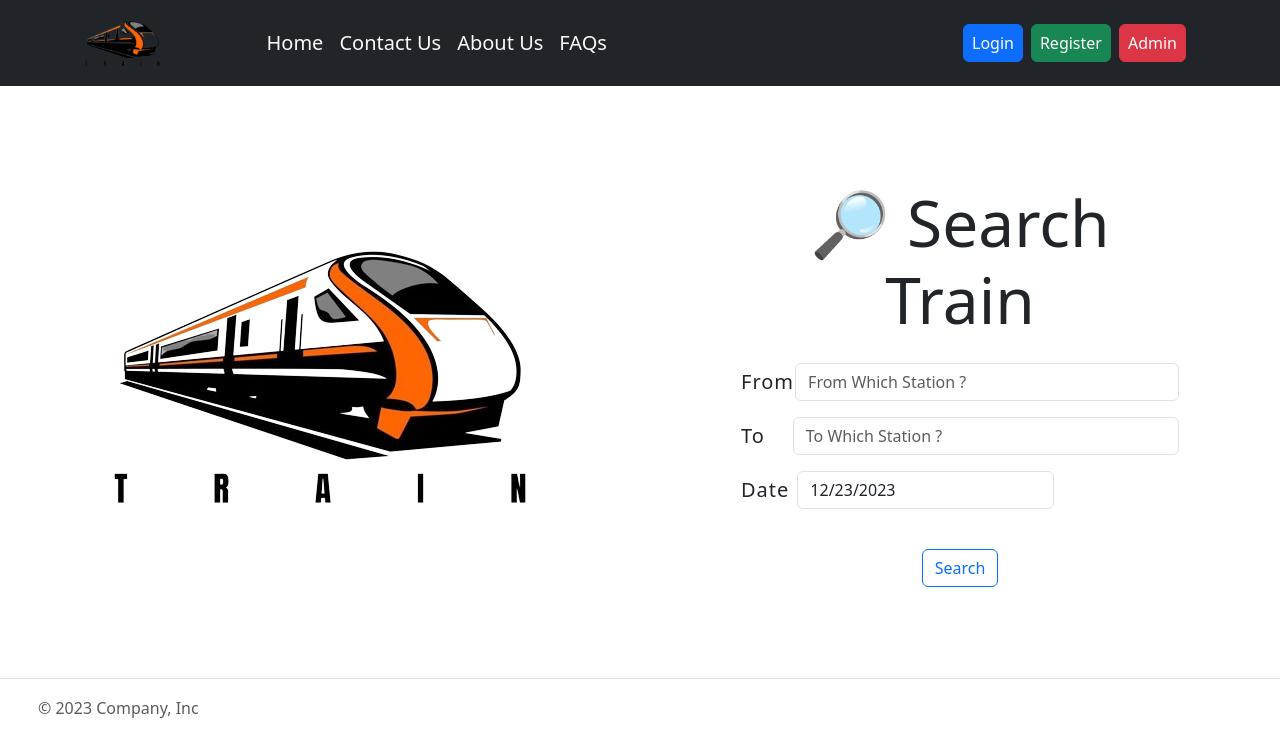
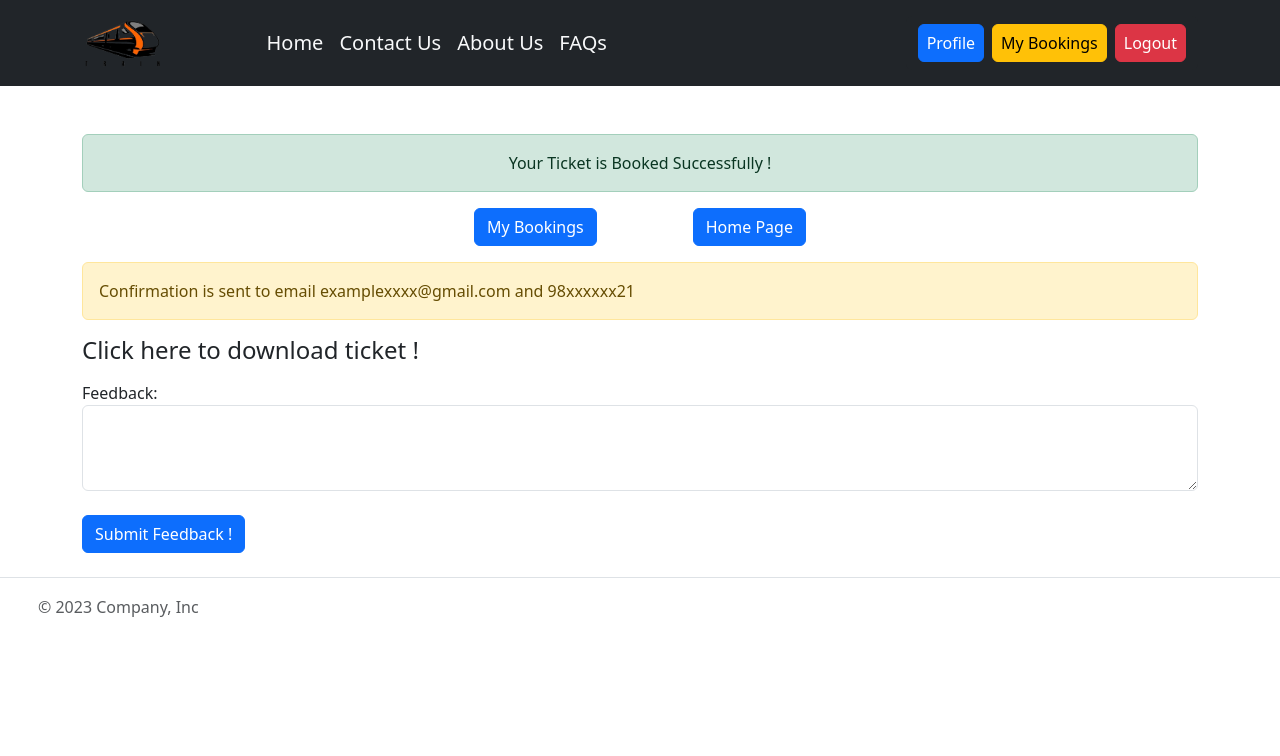
Before and after one commit to TrainReservationSystem/railway-reservation-system, a React (Create React App) app: page /booksuccess in a window 1280 px wide. Shown: the top 756 px of the page. Built offline with nearby package versions, Linux system fonts and the light colour scheme.

Commit message:
Added booking success component and modified routes

```diff
--- a/src/App.jsx
+++ b/src/App.jsx
@@ -7,12 +7,12 @@ import {
   createBrowserRouter,
   createRoutesFromElements,
 } from "react-router-dom";
-import "../node_modules/bootstrap/dist/css/bootstrap.min.css";
 import AboutUs from "./components/aboutUs/AboutUs";
 import ContactUs from "./components/aboutUs/ContactUs";
 import Faqs from "./components/aboutUs/Faqs";
 import UserLogin from "./components/authentication/UserLogin";
 import SignUp from "./components/user/SignUp";
+import MyBookings from "./components/user/MyBookings";
 import AdminLogin from "./components/authentication/AdminLogin";
 import MainDiv from "./components/MainDiv";
 import TrainList from "./components/train/TrainList";
@@ -20,6 +20,7 @@ import AddTrain from "./components/train/AddTrain";
 import TrainStatus from "./components/train/TrainStatus";
 import PassengerDetails from "./components/bookings/PassengerDetails";
 import AdminHome from "./components/admin/AdminHome";
+import BookingSuccess from "./components/bookings/BookingSuccess";
 
 const App = () => {
   const appStyles = {
@@ -43,6 +44,8 @@ const App = () => {
         <Route path="addtrain" element={<AddTrain/>} />
         <Route path="trainstatus" element={<TrainStatus/>} />
         <Route path="passengerdetails" element={<PassengerDetails />} />
+        <Route path="booksuccess" element={<BookingSuccess />} />
+        <Route path="mybookings" element={<MyBookings/>} />
         <Route path="*" element={<Landing />} />
       </Route>
     )
--- a/src/components/MainDiv.jsx
+++ b/src/components/MainDiv.jsx
@@ -4,7 +4,7 @@ import { Outlet } from "react-router-dom";
 import Footer from "./common/Footer";
 
 const MainDiv = () => {
-  const [isLoggedIn, setLoggedIn] = useState(false);
+  const [isLoggedIn, setLoggedIn] = useState(true);
 
   return (
     <>
--- a/src/components/bookings/BookingSuccess.jsx
+++ b/src/components/bookings/BookingSuccess.jsx
@@ -0,0 +1,58 @@
+import React from "react";
+import { Link } from "react-router-dom";
+
+const BookingSuccess = () => {
+  return (
+    <>
+      <div>
+        <div className="container mt-5">
+          <div className="text-center">
+            <div className="alert alert-success">
+              Your Ticket is Booked Successfully !
+            </div>
+          </div>
+
+          <div className="text-center">
+            <Link to="/mybookings">
+              <button type="button" className="btn btn-primary mr-2 mx-5">
+                {" "}
+                My Bookings{" "}
+              </button>
+            </Link>
+            <Link to="/">
+              <button type="button" className="btn btn-primary mx-5">
+                Home Page
+              </button>
+            </Link>
+          </div>
+
+          <div className="mt-3">
+            <div className="alert alert-warning">
+              Confirmation is sent to email examplexxxx@gmail.com and 98xxxxxx21
+            </div>
+          </div>
+
+          <h4>Click here to download ticket ! </h4>
+          <div className="mt-3">
+            <form>
+              <div className="form-group">
+                <label for="feedback">Feedback:</label>
+                <textarea
+                  className="form-control"
+                  id="feedback"
+                  rows="3"
+                ></textarea>
+              </div>
+              <br></br>
+              <button type="submit" className="btn btn-primary">
+                Submit Feedback !
+              </button>
+            </form>
+          </div>
+        </div>
+      </div>
+    </>
+  );
+};
+
+export default BookingSuccess;
--- a/src/components/bookings/PassengerDetails.jsx
+++ b/src/components/bookings/PassengerDetails.jsx
@@ -2,6 +2,7 @@ import React, { useState } from "react";
 import PassengerRow from "./PassengerRow";
 import FareSummary from "./FareSummary";
 import ContactDetails from "./ContactDetails";
+import { Link } from "react-router-dom";
 
 const PassengerDetails = () => {
   const [passengers, setPassengers] = useState([{ id: 1 }]);
@@ -34,7 +35,9 @@ const PassengerDetails = () => {
         </div>
         <ContactDetails />
 
-        <button className="btn btn-primary m-3 fs-4">Make Payment</button>
+        <Link to="/booksuccess" >
+          <button className="btn btn-primary m-3 fs-4">Make Payment</button>
+        </Link>
       </div>
     </>
   );
```
